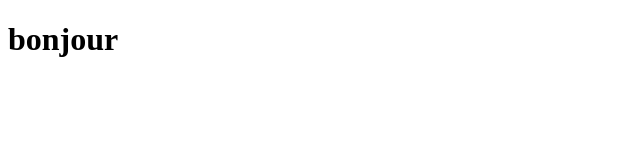
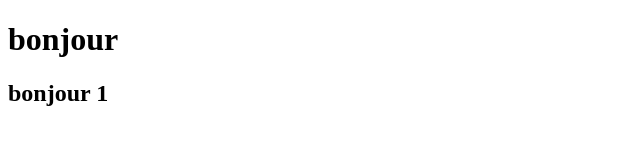
Before and after one commit to echihebmanal/gittest, a plain HTML site: page index.html in a window 1280 px wide. Shown: the whole page, without its empty margins (0-640 px from the left). Drawn offline with Linux system fonts and the light colour scheme.

Commit message:
modification

```diff
--- a/index.html
+++ b/index.html
@@ -4,5 +4,6 @@
 </head>
 <body>
     <h1> bonjour</h1>
+    <h2> bonjour 1</h2>
 </body>
 </html>
```
